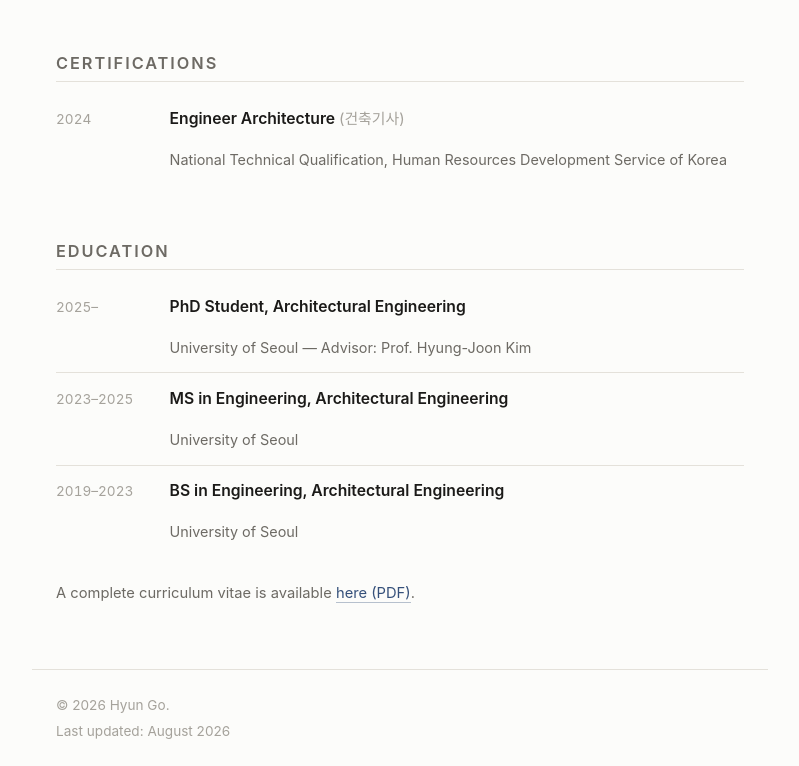
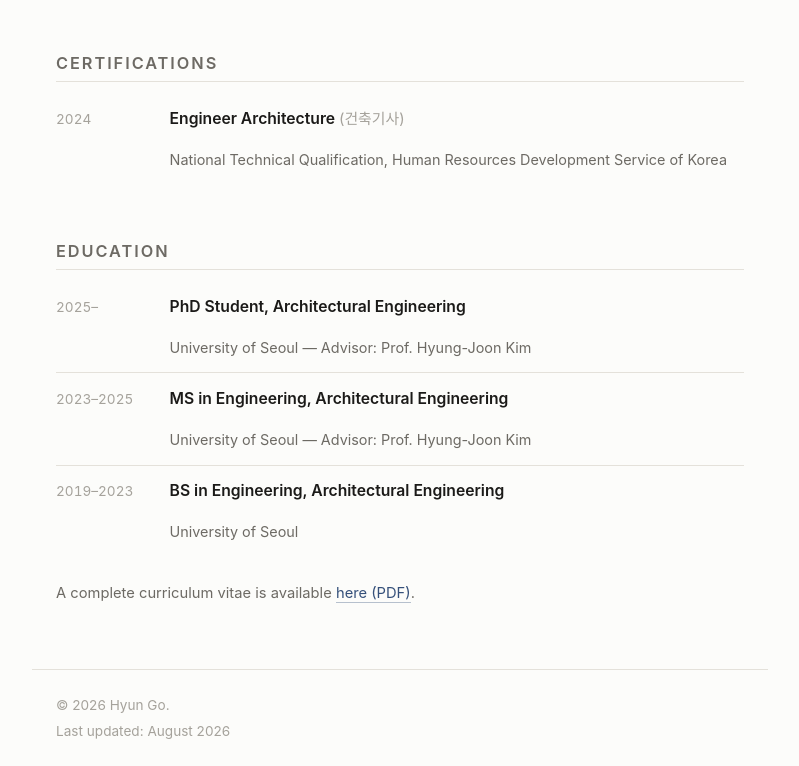
Before and after one commit to gohyun2000/gohyun2000.github.io, a plain HTML site: page index.html in a window 1280 px wide. Shown: the part 4945-5711 px from the top of the page, without its empty margins (240-1039 px from the left). Drawn offline with Linux system fonts and the light colour scheme.

Commit message:
Add advisor to MS entry on homepage

```diff
--- a/index.html
+++ b/index.html
@@ -425,7 +425,7 @@
         <span class="tl-date">2023–2025</span>
         <div>
           <p class="tl-title">MS in Engineering, Architectural Engineering</p>
-          <p class="tl-meta">University of Seoul</p>
+          <p class="tl-meta">University of Seoul — Advisor: Prof. Hyung-Joon Kim</p>
         </div>
       </li>
 
```
